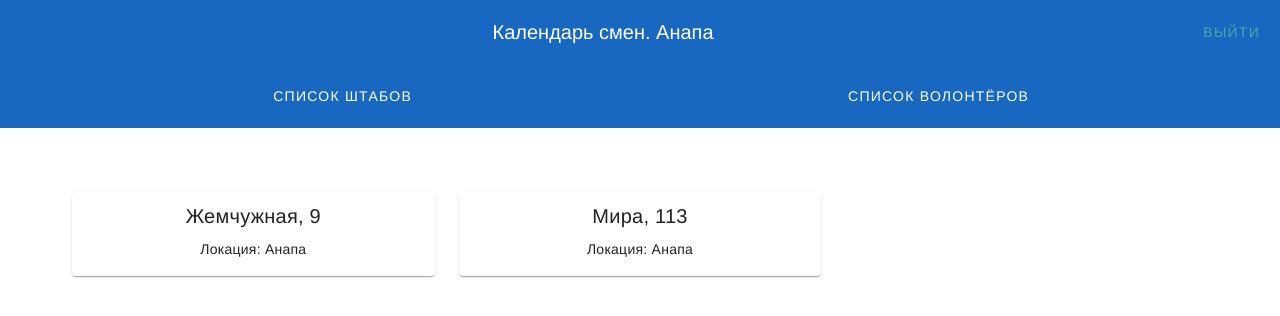
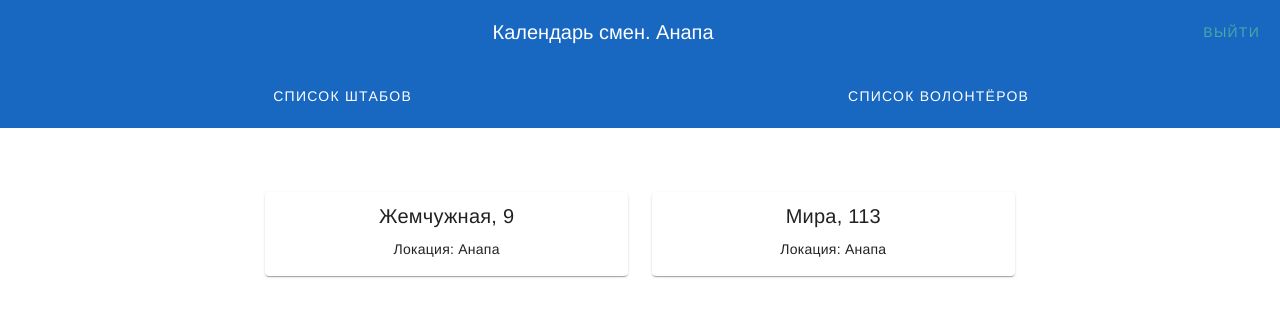
Before and after one commit to turborufus/birds-calendar, a Vue app: page /headquarters in a window 1280 px wide. Shown: the top 316 px of the page. Built offline with nearby package versions, Linux system fonts and the light colour scheme; sample sign-in values are in the browser's storage.

Commit message:
выравнивание

```diff
--- a/src/views/HeadquartersPage.vue
+++ b/src/views/HeadquartersPage.vue
@@ -4,7 +4,7 @@
 
   <v-main>
     <v-container>
-      <v-row >
+      <v-row justify="center" >
         <v-col
           v-for="hq in headquarters"
           :key="hq.id"
--- a/src/views/ShiftsListPage.vue
+++ b/src/views/ShiftsListPage.vue
@@ -7,7 +7,7 @@
           v-for="section in sections"
           :key="section.name"
           justify="center"
-          dense
+          no-gutters
       >
         <v-col>
           <calendar-section :section="section" />
```
